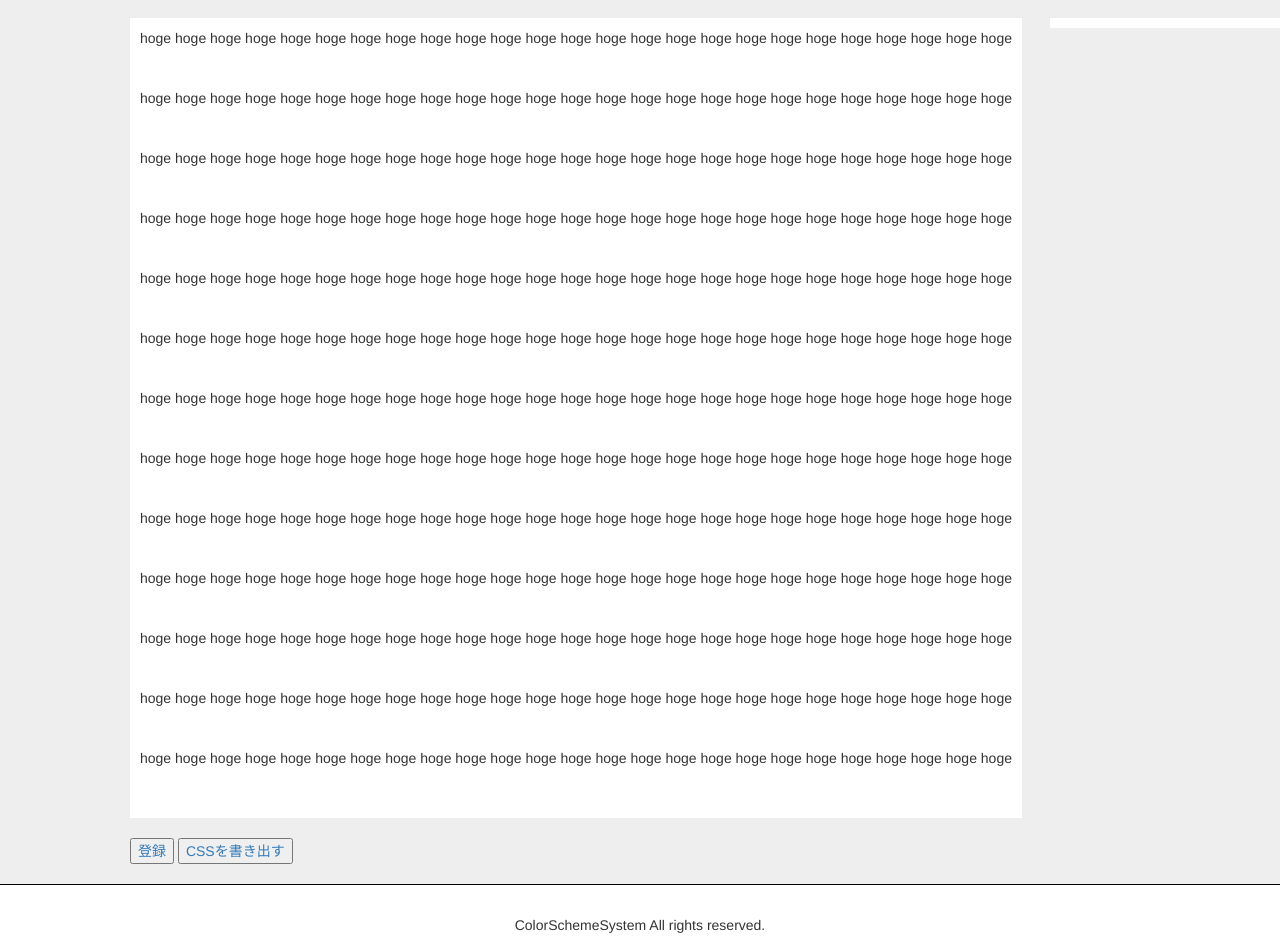
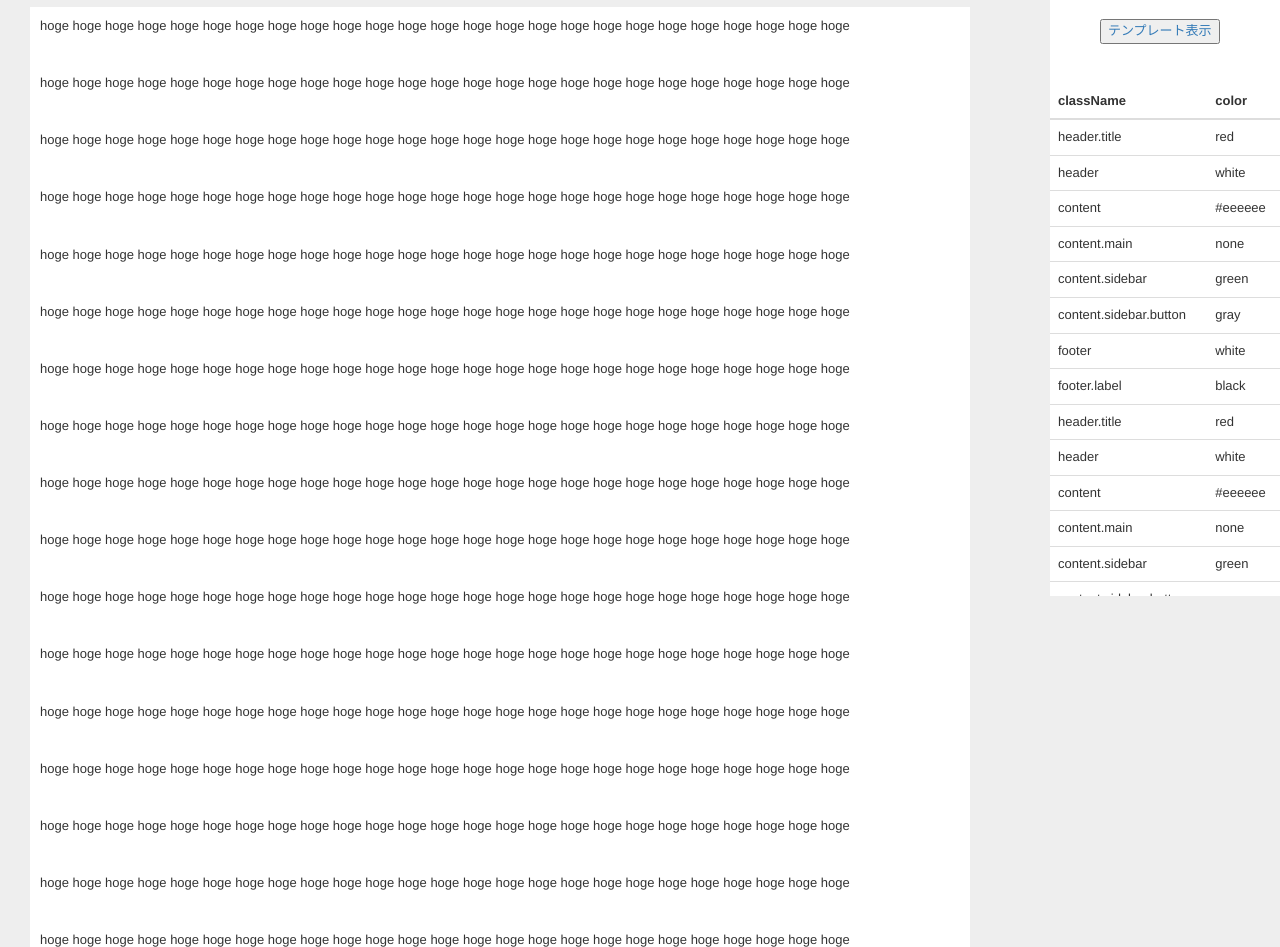
Before and after one commit to ColorSchemeSystem/CSS, a plain HTML site: page template.html in a window 1280 px wide. Shown: the part 124-1071 px from the top of the page. Drawn offline with nearby package versions, Linux system fonts and the light colour scheme.

Commit message:
テンプレートhtmlにサイドバーの処理を追加

```diff
--- a/template.html
+++ b/template.html
@@ -10,78 +10,129 @@
 		<script src="https://ajax.googleapis.com/ajax/libs/jquery/1.11.1/jquery.min.js"></script>
 		<script src="https://maxcdn.bootstrapcdn.com/bootstrap/3.3.1/js/bootstrap.min.js"></script>
 		<script type="text/javascript" src="bootstrap.js"></script>
+		<script>
+			$(window).load(function(){
+
+  			var navi = $('.fixnav');
+  			var main  = $('.main');
+
+
+  			var target_top = navi.offset().top - parseInt(navi.css('margin-top'),10);
+  			var sub_top = main.offset().top - parseInt(main.css('margin-top'),10);
+  			var sub_scroll = main.offset().top + main.outerHeight(true) - navi.outerHeight(true) - parseInt(navi.css('margin-top'),10);
+
+  			if (navi.outerHeight(true) + target_top < main.outerHeight(true) + sub_top) {
+    			$(window).scroll(function () {
+      			var ws = $(window).scrollTop();
+      			$('.scroll').text(ws);
+      			if (ws > sub_scroll) {
+        			navi.css({position:'fixed', top: sub_scroll - ws + 'px'});
+      			} else if(ws > target_top) {
+        			navi.css({position:'fixed', top: '0px'});
+      			} else {
+        			navi.css({position:'relative', top: '0px'});
+      			}
+    			});
+  			}
+			});
+		</script>
 		<style>
-			body{
-				height: 100%;
+
+		* {
+				box-sizing: border-box;
+			}
+
+			body {
+				margin: 0;
+				font-size: 13px;
+				background: #eeeeee;
+			}
+
+			.clearfix {
+				zoom: 1;
+			}
+
+			.clearfix:after {
+				content: "";
+				display: block;
+				clear: both;
+			}
+
+			.header{
+				height: 100px;
+				background-color: #F6F6F6;
 			}
 
 			.header .titleBar{
-				padding-left: 20px;
+				padding: 0px 0px 0px 30px;
+				font-size: 30px;
+				background-color: #FFF;
+				height: 50px;
 			}
 
-			.contentColor{
-				background: #eeeeee;
-			}
-
-			.content{
-				padding-top: 20px;
-				max-width: 1150px;
-				margin-left: auto;
-				margin-right: 0px;
-				padding-bottom: 20px;
-			}
-
-			.navbar{
+			.header .titleBar p{
 				margin: 0px;
-			}
-
-			.content .sideBar{
-				float: right;
-				height: 100%;
-				background-color: #FFF;
-				width: 230px;
-				margin-right: 0px;
-			}
-
-			.panel-primary {
-				border-color: white;
-			}
-
-			.content .sidebar .panel-heading{
-				background-color: #464e54;
-			}
-
-			.content .sidebar .panel-heading .panel-title{
-				color: #FFF;
-			}
-
-			.content .inHtml{
-				float: left;
-				max-width: 900px;
-				margin-right: 20px;
-				background-color: #FFF;
-				padding: 10px;
-				margin-bottom: 20px;
-			}
-
-			.clear {
-				clear:both;
 			}
 
 			.footer{
 				border-top: 1px solid black;
 				padding: 30px;
 				text-align: center;
+				background: #FFF;
 			}
 
+			.wrapper {
+				max-width: 1300px;
+				margin: 0px;
+			}
+
+			.side  {
+				float: right;
+				position: relative;
+				width: 230px;
+				margin-top: 2px;
+			}
+
+			.side .fixnav .tempButton{
+				margin: 40px 20px 40px 50px;
+			}
+
+			.main {
+				width: 980px;
+				float: left;
+				padding: 20px;
+				margin: 10px 0px 0px 10px;
+			}
+
+			.main a{
+				text-decoration: none;
+			}
+
+			.main .inHtml{
+				background-color: #FFF;
+				padding: 10px;
+				margin-bottom: 15px;
+			}
+
+			.fixnav {
+				background-color: #FFF;
+				width: 230px;
+				margin-right: 0px;
+				height: 617px;
+				overflow: scroll;
+			}
+
+			.footer{
+				margin-top: 0px;
+			}
 		</style>
 	</head>
 
 	<body>
+
 <div class="header">
-
 	<div class="titleBar">
-				<h1>Title</h1>
+				<p>Title</p>
 			</div>
 
 			<div class="menuBar">
@@ -110,12 +161,9 @@
 					</div>
 				</nav>
 			</div>
-
 </div>
-
-
-		<div class="contentColor">
-			<div class="content">
+<div class="wrapper clearfix">
+  <div class="main">
 		<div class="inHtml">
 					<p>hoge hoge hoge hoge hoge hoge hoge hoge hoge hoge hoge hoge hoge hoge hoge hoge hoge hoge hoge hoge hoge hoge hoge hoge hoge <p>
 					<br>
@@ -143,21 +191,145 @@
 					<br>
 					<p>hoge hoge hoge hoge hoge hoge hoge hoge hoge hoge hoge hoge hoge hoge hoge hoge hoge hoge hoge hoge hoge hoge hoge hoge hoge <p>
 					<br>
+					<p>hoge hoge hoge hoge hoge hoge hoge hoge hoge hoge hoge hoge hoge hoge hoge hoge hoge hoge hoge hoge hoge hoge hoge hoge hoge <p>
+					<br>
+					<p>hoge hoge hoge hoge hoge hoge hoge hoge hoge hoge hoge hoge hoge hoge hoge hoge hoge hoge hoge hoge hoge hoge hoge hoge hoge <p>
+					<br>
+					<p>hoge hoge hoge hoge hoge hoge hoge hoge hoge hoge hoge hoge hoge hoge hoge hoge hoge hoge hoge hoge hoge hoge hoge hoge hoge <p>
+					<br>
+					<p>hoge hoge hoge hoge hoge hoge hoge hoge hoge hoge hoge hoge hoge hoge hoge hoge hoge hoge hoge hoge hoge hoge hoge hoge hoge <p>
+					<br>
+					<p>hoge hoge hoge hoge hoge hoge hoge hoge hoge hoge hoge hoge hoge hoge hoge hoge hoge hoge hoge hoge hoge hoge hoge hoge hoge <p>
+					<br>
 			</div>
-
-				<div class="sideBar">
-					<p></p>
-				</div>
-
-				<div class="clear"></div>
+			<div class="button">
 				<a href="#"><input type="button" value="登録"></a>
 				<a href="#"><input type="button" value="CSSを書き出す"></a>
 			</div>
 		</div>
-
+  <div class="side">
+    <div class="fixnav">
+			<div class="tempButton">
+				<a href="#"><input type="button" value="テンプレート表示"></a>
+			</div>
+      <div class="classTags">
+				<div class="table-responsive">
+					<table class="table">
+						<thead>
+							<tr>
+								<th>className</th>
+								<th>color</th>
+							</tr>
+						</thead>
+						<!-- ここにスクライビングしてきたclassタグを入れる -->
+						<tbody>
+							<tr>
+								<td>header.title</td>
+								<td>red</td>
+							</tr>
+							<tr>
+								<td>header</td>
+								<td>white</td>
+							</tr>
+							<tr>
+								<td>content</td>
+								<td>#eeeeee</td>
+							</tr>
+							<tr>
+								<td>content.main</td>
+								<td>none</td>
+							</tr>
+							<tr>
+								<td>content.sidebar</td>
+								<td>green</td>
+							</tr>
+							<tr>
+								<td>content.sidebar.button</td>
+								<td>gray</td>
+							</tr>
+							<tr>
+								<td>footer</td>
+								<td>white</td>
+							</tr>
+							<tr>
+								<td>footer.label</td>
+								<td>black</td>
+							</tr>
+							<tr>
+								<td>header.title</td>
+								<td>red</td>
+							</tr>
+							<tr>
+								<td>header</td>
+								<td>white</td>
+							</tr>
+							<tr>
+								<td>content</td>
+								<td>#eeeeee</td>
+							</tr>
+							<tr>
+								<td>content.main</td>
+								<td>none</td>
+							</tr>
+							<tr>
+								<td>content.sidebar</td>
+								<td>green</td>
+							</tr>
+							<tr>
+								<td>content.sidebar.button</td>
+								<td>gray</td>
+							</tr>
+							<tr>
+								<td>footer</td>
+								<td>white</td>
+							</tr>
+							<tr>
+								<td>footer.label</td>
+								<td>black</td>
+							</tr>
+							<tr>
+								<td>header.title</td>
+								<td>red</td>
+							</tr>
+							<tr>
+								<td>header</td>
+								<td>white</td>
+							</tr>
+							<tr>
+								<td>content</td>
+								<td>#eeeeee</td>
+							</tr>
+							<tr>
+								<td>content.main</td>
+								<td>none</td>
+							</tr>
+							<tr>
+								<td>content.sidebar</td>
+								<td>green</td>
+							</tr>
+							<tr>
+								<td>content.sidebar.button</td>
+								<td>gray</td>
+							</tr>
+							<tr>
+								<td>footer</td>
+								<td>white</td>
+							</tr>
+							<tr>
+								<td>footer.label</td>
+								<td>black</td>
+							</tr>
+						</tbody>
+					</table>
+				</div>
+			</div>
+    </div>
+  </div>
+</div>
 <div class="footer">
   ColorSchemeSystem All rights reserved.
 </div>
 
 </body>
+
 </html>
```
Also changed, not shown: iframe.html (added, +12 -0 lines). Lines whose indentation alone changed are shown as unchanged.
